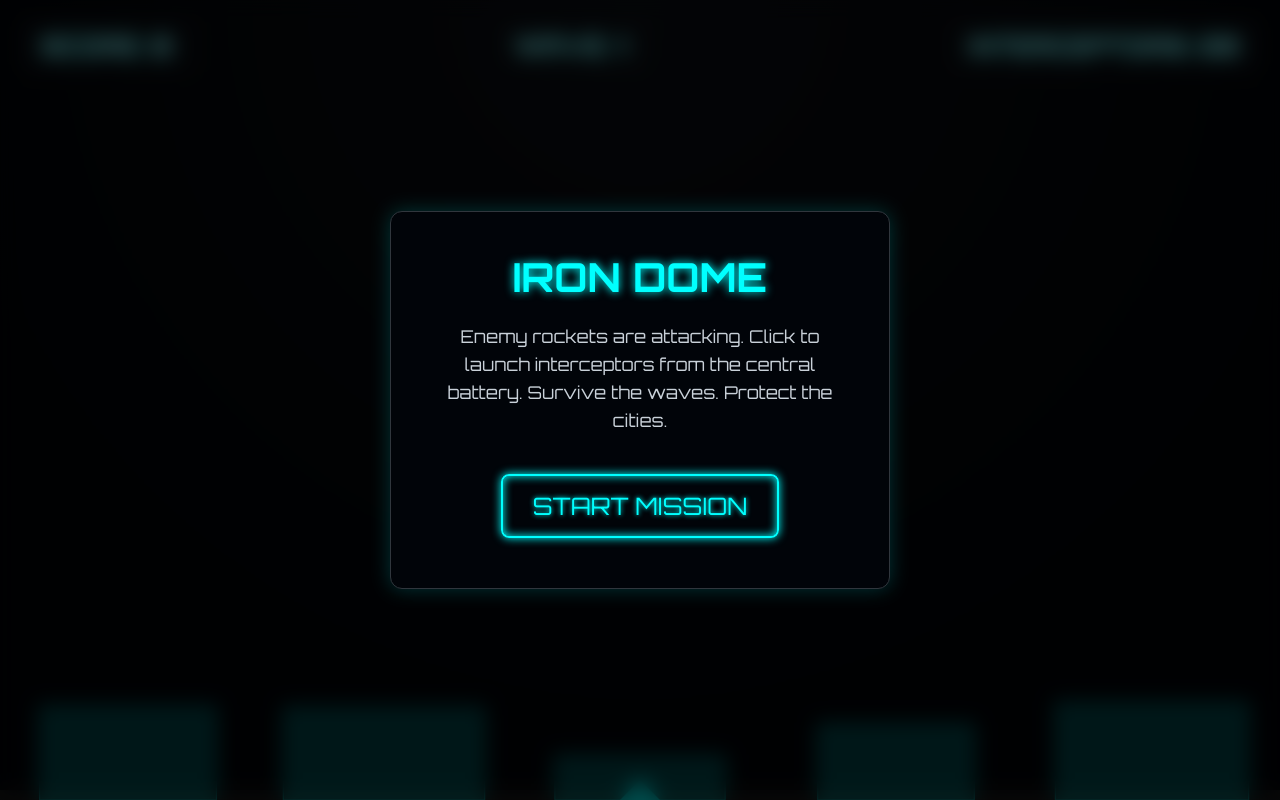
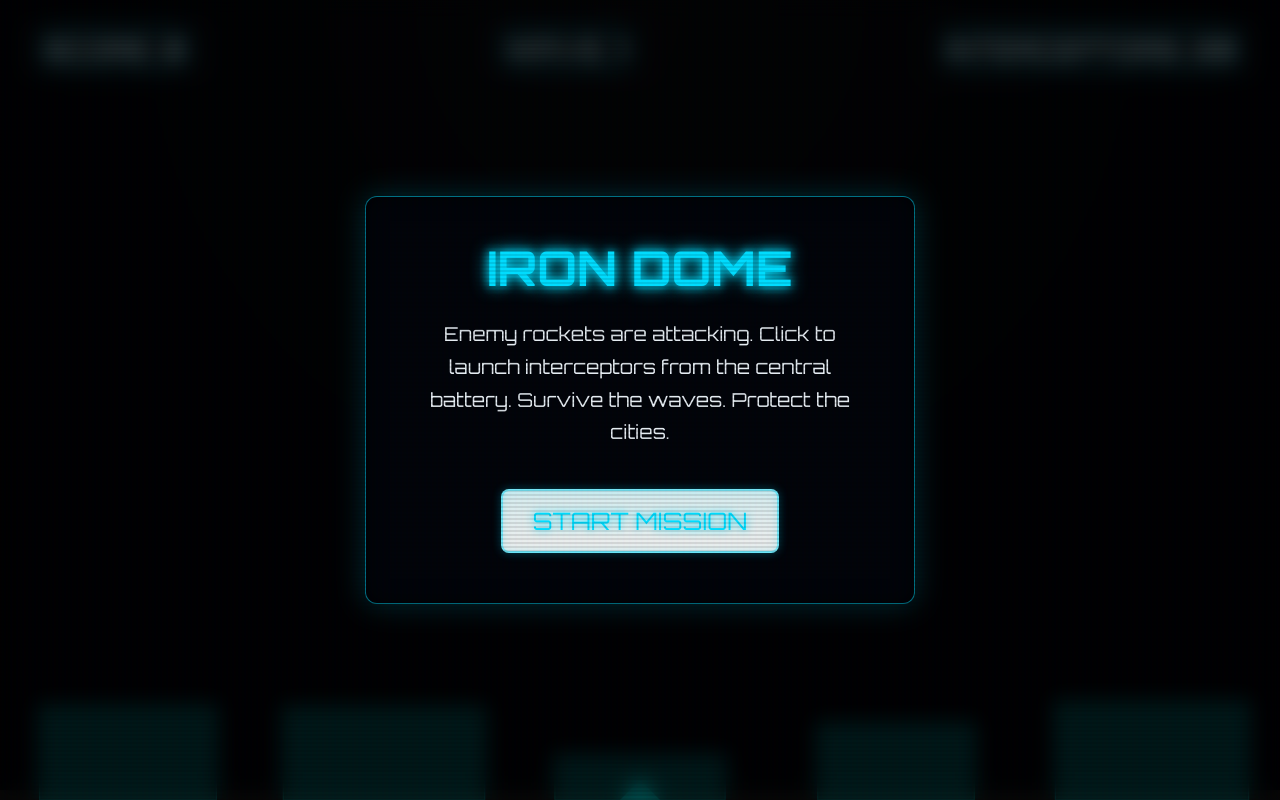
Before and after one commit to kek-Sec/IronDomeGame, a plain HTML site: page index.html in a window 1280 px wide. Drawn offline with Linux system fonts and the light colour scheme.

Commit message:
Enhance styling and animations in Iron Dome Simulator: update CSS variables, improve keyframe animations, and refine UI elements for better visual effects and user experience.

```diff
--- a/style.css
+++ b/style.css
@@ -1,14 +1,43 @@
 /* --- CSS Custom Properties (Variables) --- */
 :root {
-    --glow-color: #00ffff;
+    --glow-color: #00ddff;
+    --glow-color-transparent: rgba(0, 221, 255, 0);
     --rocket-color: #ff4d4d;
     --mirv-color: #f0f;
-    --interceptor-color: #00ffff;
-    --explosion-base-color: 200; /* HSL Hue for explosions */
-    --background-start: #010409;
-    --background-end: #0d1117;
-    --text-color: #c9d1d9;
+    --background-start: #02040a;
+    --background-end: #0a0c10;
+    --text-color: #e6edf3;
     --border-color: #30363d;
+    --border-highlight: rgba(0, 221, 255, 0.5);
+    --disabled-color: #484f58;
+}
+
+/* --- Keyframe Animations --- */
+@keyframes pulseGlow {
+    0%, 100% {
+        box-shadow: 0 0 5px var(--glow-color-transparent), 0 0 10px var(--glow-color-transparent), inset 0 0 8px var(--glow-color-transparent);
+        text-shadow: 0 0 4px var(--glow-color-transparent);
+    }
+    50% {
+        box-shadow: 0 0 8px var(--glow-color), 0 0 15px var(--glow-color), inset 0 0 10px var(--glow-color);
+        text-shadow: 0 0 7px var(--glow-color);
+    }
+}
+
+@keyframes fadeIn {
+    from {
+        opacity: 0;
+        transform: scale(0.95);
+    }
+    to {
+        opacity: 1;
+        transform: scale(1);
+    }
+}
+
+@keyframes textFlicker {
+    0%, 100% { text-shadow: 0 0 10px var(--glow-color), 0 0 20px var(--glow-color); }
+    50% { text-shadow: 0 0 8px var(--glow-color), 0 0 15px var(--glow-color); }
 }
 
 /* --- General Resets and Body Styling --- */
@@ -27,10 +56,25 @@
     color: var(--text-color);
 }
 
+/* Optional Scanline Overlay for retro monitor effect */
+body::after {
+    content: '';
+    position: absolute;
+    top: 0;
+    left: 0;
+    width: 100%;
+    height: 100%;
+    background: linear-gradient(rgba(18, 16, 16, 0) 50%, rgba(0, 0, 0, 0.25) 50%), linear-gradient(90deg, rgba(255, 0, 0, 0.03), rgba(0, 255, 0, 0.02), rgba(0, 0, 255, 0.03));
+    background-size: 100% 4px, 6px 100%;
+    pointer-events: none;
+    z-index: 999;
+    opacity: 0.4;
+}
+
 /* --- Canvas and UI Styling --- */
 canvas {
     display: block;
-    background-image: radial-gradient(circle at top, var(--background-end) 0%, var(--background-start) 70%);
+    background-image: radial-gradient(circle at 50% 0%, var(--background-end) 0%, var(--background-start) 70%);
     position: absolute;
     top: 0;
     left: 0;
@@ -47,21 +91,25 @@
     align-items: center;
     z-index: 2;
     pointer-events: none;
-    text-shadow: 0 0 5px var(--glow-color), 0 0 10px var(--glow-color);
 }
 
 .ui-box {
-    background: rgba(13, 17, 23, 0.7);
+    background: rgba(13, 17, 23, 0.8);
     border: 1px solid var(--border-color);
-    padding: 10px 20px;
+    padding: 12px 24px;
     border-radius: 8px;
-    backdrop-filter: blur(5px);
-    -webkit-backdrop-filter: blur(5px);
+    backdrop-filter: blur(8px);
+    -webkit-backdrop-filter: blur(8px);
+    box-shadow: inset 0 0 15px rgba(0,0,0,0.5);
+    transition: all 0.3s ease;
 }
 
-#ui-container h2 {
-    font-size: 1.5em;
+.ui-box h2 {
+    font-size: 1.6em;
     font-weight: 700;
+    color: var(--text-color);
+    text-shadow: 0 0 5px var(--glow-color);
+    animation: pulseGlow 4s infinite ease-in-out;
 }
 
 /* --- Modal (Pop-up) Styling --- */
@@ -83,31 +131,34 @@
 
 .modal-content {
     background: var(--background-start);
-    border: 1px solid var(--border-color);
+    border: 1px solid var(--border-highlight);
     padding: 40px;
     border-radius: 12px;
     text-align: center;
-    max-width: 500px;
+    max-width: 550px;
     width: 90%;
-    box-shadow: 0 0 20px rgba(0, 255, 255, 0.2);
+    box-shadow: 0 0 30px rgba(0, 221, 255, 0.2), inset 0 0 20px rgba(0,0,0,0.6);
+    animation: fadeIn 0.5s ease-out;
 }
 
 .modal-content h1 {
-    font-size: 2.5em;
+    font-size: 3em;
     color: var(--glow-color);
     margin-bottom: 20px;
-    text-shadow: 0 0 10px var(--glow-color);
+    animation: textFlicker 3s infinite;
 }
 
 .modal-content p {
     margin-bottom: 30px;
-    line-height: 1.6;
-    font-size: 1.1em;
+    line-height: 1.7;
+    font-size: 1.2em;
 }
 
 .modal-content p.game-over-stats {
-     font-size: 1.3em;
+     font-size: 1.4em;
      font-weight: bold;
+     color: var(--glow-color);
+     text-shadow: 0 0 5px var(--glow-color);
 }
 
 /* --- Button Styling --- */
@@ -116,26 +167,33 @@
     font-size: 1.5em;
     font-family: 'Orbitron', sans-serif;
     cursor: pointer;
-    border: 2px solid var(--glow-color);
-    background: transparent;
+    border: 2px solid var(--border-highlight);
+    background-image: linear-gradient(rgba(0, 221, 255, 0.1), rgba(0, 221, 255, 0));
     color: var(--glow-color);
     border-radius: 8px;
-    transition: all 0.3s ease;
-    text-shadow: 0 0 5px var(--glow-color);
-    box-shadow: 0 0 10px var(--glow-color) inset, 0 0 10px var(--glow-color);
+    transition: all 0.2s ease-in-out;
+    text-shadow: 0 0 8px var(--glow-color);
+    box-shadow: 0 0 10px rgba(0, 221, 255, 0.3), inset 0 0 10px rgba(0, 221, 255, 0.2);
     pointer-events: all;
     margin: 10px;
 }
 
 .modal-button:hover:not(:disabled) {
-    background: var(--glow-color);
-    color: var(--background-start);
+    background-color: rgba(0, 221, 255, 0.2);
+    color: white;
     box-shadow: 0 0 20px var(--glow-color), 0 0 30px var(--glow-color);
+    transform: scale(1.05);
+}
+
+.modal-button:active:not(:disabled) {
+    transform: scale(1.02);
 }
 
 .modal-button:disabled {
-    border-color: var(--border-color);
-    color: var(--border-color);
+    border-color: var(--disabled-color);
+    background-image: none;
+    background-color: rgba(30,30,30,0.5);
+    color: var(--disabled-color);
     cursor: not-allowed;
     box-shadow: none;
     text-shadow: none;
```
